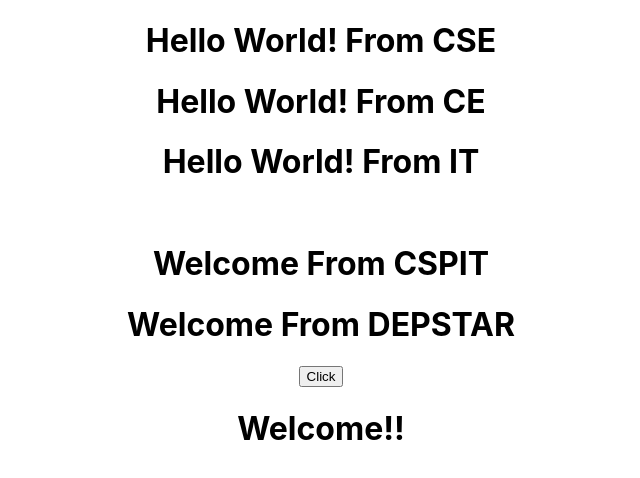
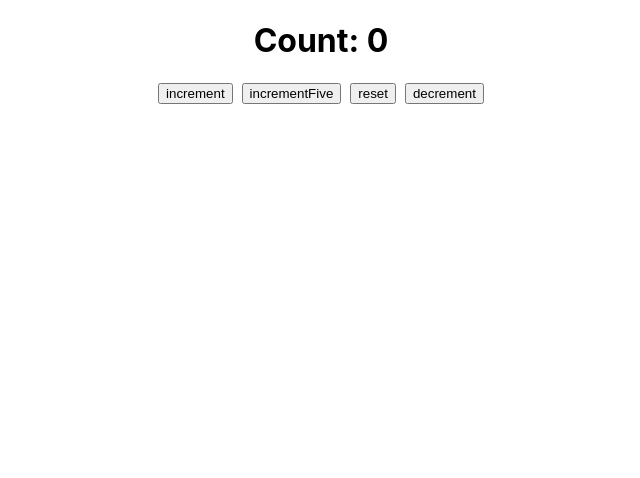
Before and after one commit to DenisRuparel/Full-Stack-Basic-To-Advance, a React (Create React App) app in the folder Srushti_Mam_Practical_Session/first-app/: page / in a window 1280 px wide. Shown: the top 478 px of the page, without its empty margins (319-959 px from the left). Built offline with nearby package versions, Linux system fonts and the light colour scheme.

Commit message:
seventh commit

```diff
--- a/Srushti_Mam_Practical_Session/first-app/src/App.js
+++ b/Srushti_Mam_Practical_Session/first-app/src/App.js
@@ -1,18 +1,20 @@
 import './App.css';
-import Message from './components/Message';
-import Greet from './components/Greet';
-import Welcome from './components/Welcome';
+// import Message from './components/Message';
+// import Greet from './components/Greet';
+// import Welcome from './components/Welcome';
+import Counter from './components/Counter';
 function App() {
   return (
     <div className="App">
-      <Greet deptName = "CSE"/>
+      {/* <Greet deptName = "CSE"/>
       <Greet deptName = "CE"/>
       <Greet deptName = "IT"/>
       <br/>
       <Welcome deptName="CSPIT"/>
       <Welcome deptName="DEPSTAR"/>
 
-      <Message/>
+      <Message/> */}
+      <Counter/>
     </div>
   );
 }
--- /dev/null
+++ b/Srushti_Mam_Practical_Session/first-app/src/components/Counter.js
@@ -0,0 +1,59 @@
+import React, { Component } from 'react'
+
+export class Counter extends Component {
+    constructor(){
+        super()
+        this.state = {
+            count: 0
+        }
+    }
+
+    // increment(){
+    //     this.setState({
+    //         count: this.state.count + 1
+    //     }, () => console.log("Callback is: " + this.state.count))
+    //     console.log(this.state.count)
+    // }
+
+    increment(){
+        this.setState(prevState => ({
+            count: prevState.count + 1
+        }))
+        console.log(this.state.count)
+    }
+
+    reset(){
+        this.setState({
+            count: 0
+        }, () => console.log("Callback is: " + this.state.count))
+        console.log(this.state.count)
+    }
+
+    decrement(){
+        this.setState({
+            count: this.state.count - 1
+        }, () => console.log("Callback is: " + this.state.count))
+        console.log(this.state.count)
+    }
+
+    incrementFive(){
+        this.increment()
+        this.increment()
+        this.increment()
+        this.increment()
+        this.increment()
+    }
+  render() {
+    return (
+      <div>
+        <h1>Count: {this.state.count}</h1>
+        <button onClick={() => this.increment()}>increment</button> &nbsp;
+        <button onClick={() => this.incrementFive()}>incrementFive</button> &nbsp;
+        <button onClick={() => this.reset()}>reset</button> &nbsp;
+        <button onClick={() => this.decrement()}>decrement</button>
+      </div>
+    )
+  }
+}
+
+export default Counter
```
Also changed, not shown: 1 other file (tests, documents, lock files or other folders).
